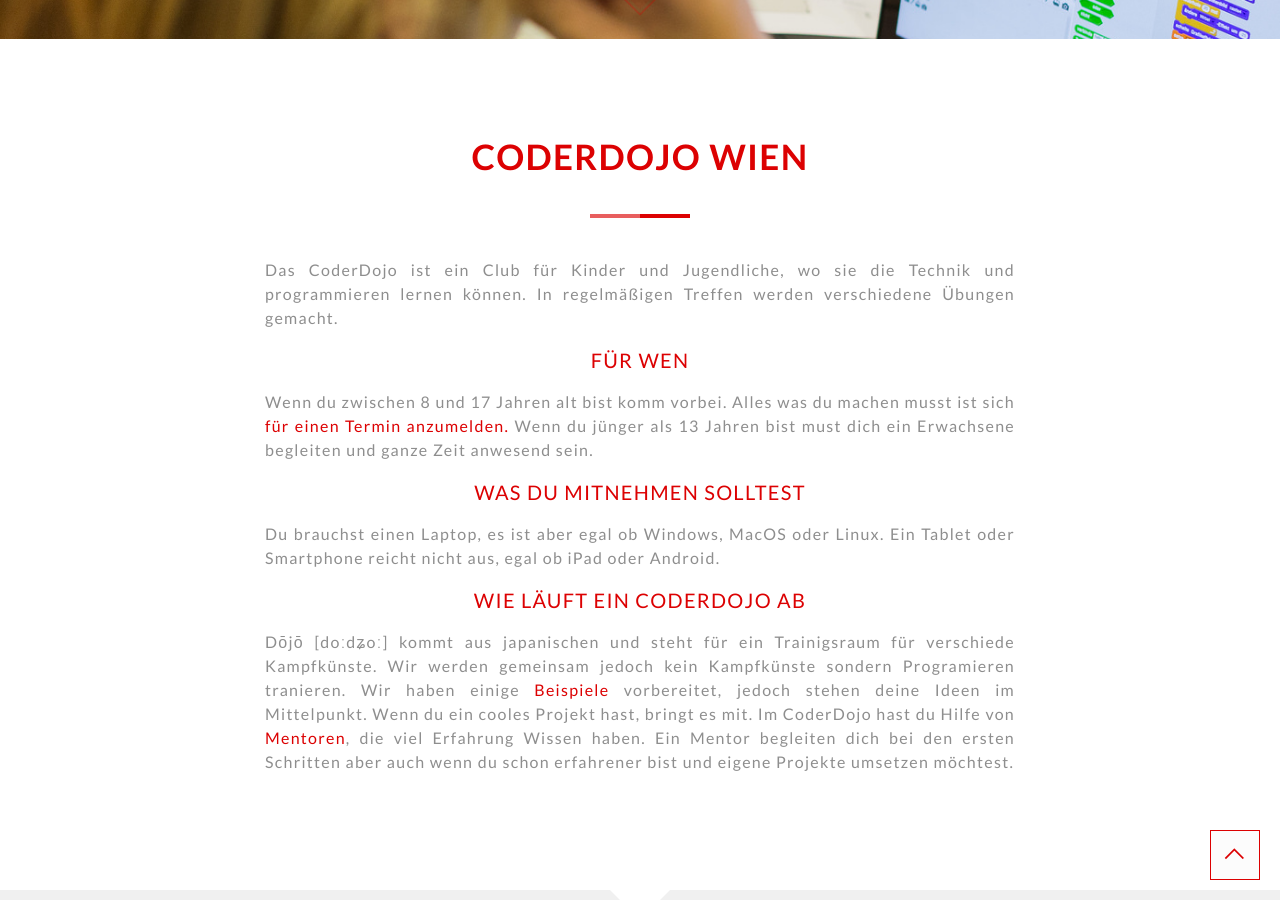
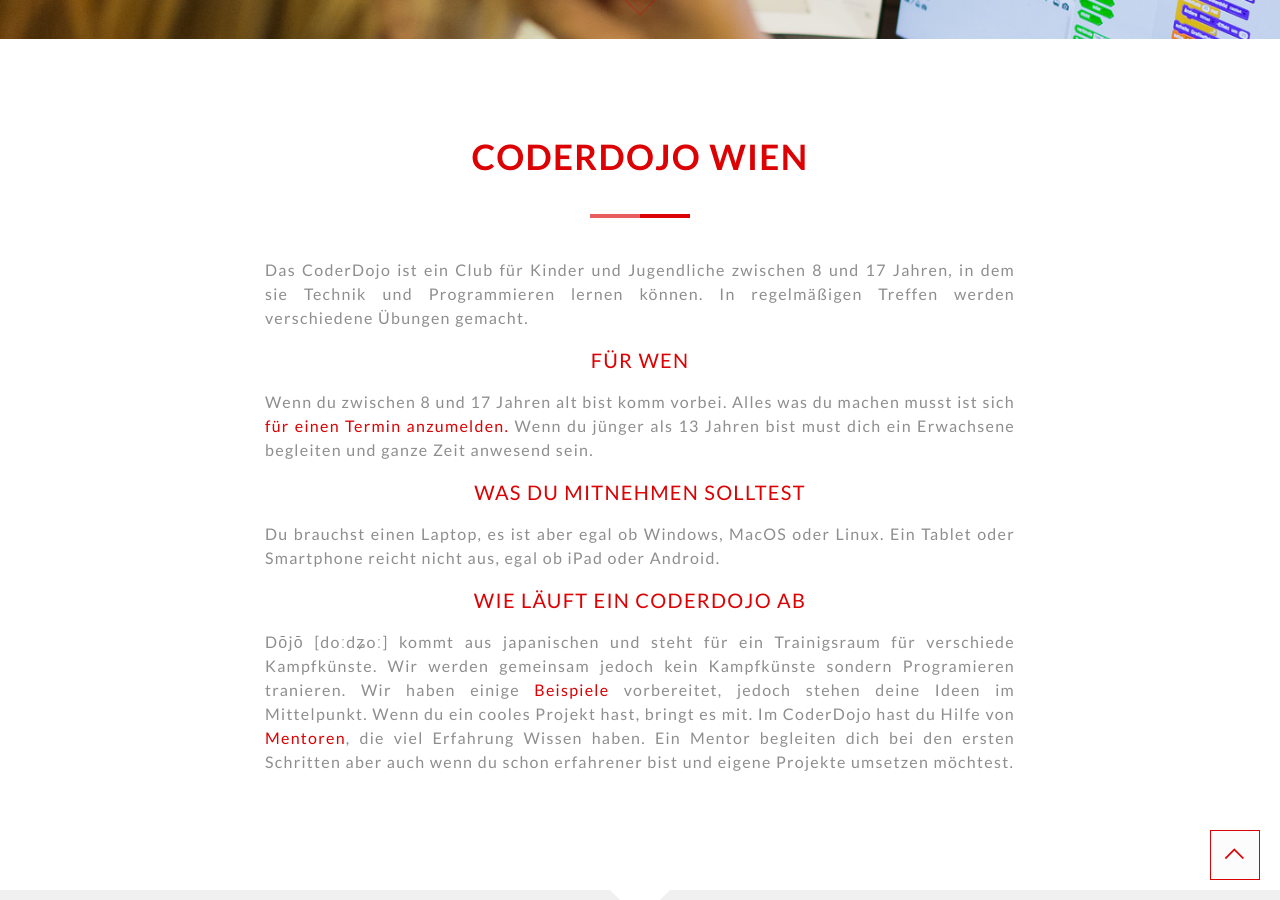
Before and after one commit to coderdojo-wien/coderdojo-wien.github.io, a Jekyll site: the page built from index.html, in a window 1280 px wide and 900 px high, scrolled down 861 px. Built offline with Jekyll 4.4.1, drawn with Linux system fonts in a browser that asks for light colours; nearby versions of some CDN libraries.

Commit message:
Changed about description.

```diff
--- a/_config.yml
+++ b/_config.yml
@@ -77,7 +77,7 @@
 #############   About   #############
 #####################################
 about-title: CoderDojo Wien
-about-description: "Das CoderDojo ist ein Club für Kinder und Jugendliche, wo sie die Technik und programmieren lernen können. In regelmäßigen Treffen werden verschiedene Übungen gemacht.
+about-description: "Das CoderDojo ist ein Club für Kinder und Jugendliche zwischen 8 und 17 Jahren, in dem sie Technik und Programmieren lernen können. In regelmäßigen Treffen werden verschiedene Übungen gemacht.
 <h3>Für wen</h3>
 <p>Wenn du zwischen 8 und 17 Jahren alt bist komm vorbei. Alles was du machen musst ist sich <a href=\"#sponsorship\">für einen Termin anzumelden.</a>
 Wenn du jünger als 13 Jahren bist must dich ein Erwachsene begleiten und ganze Zeit anwesend sein.</p>
```
